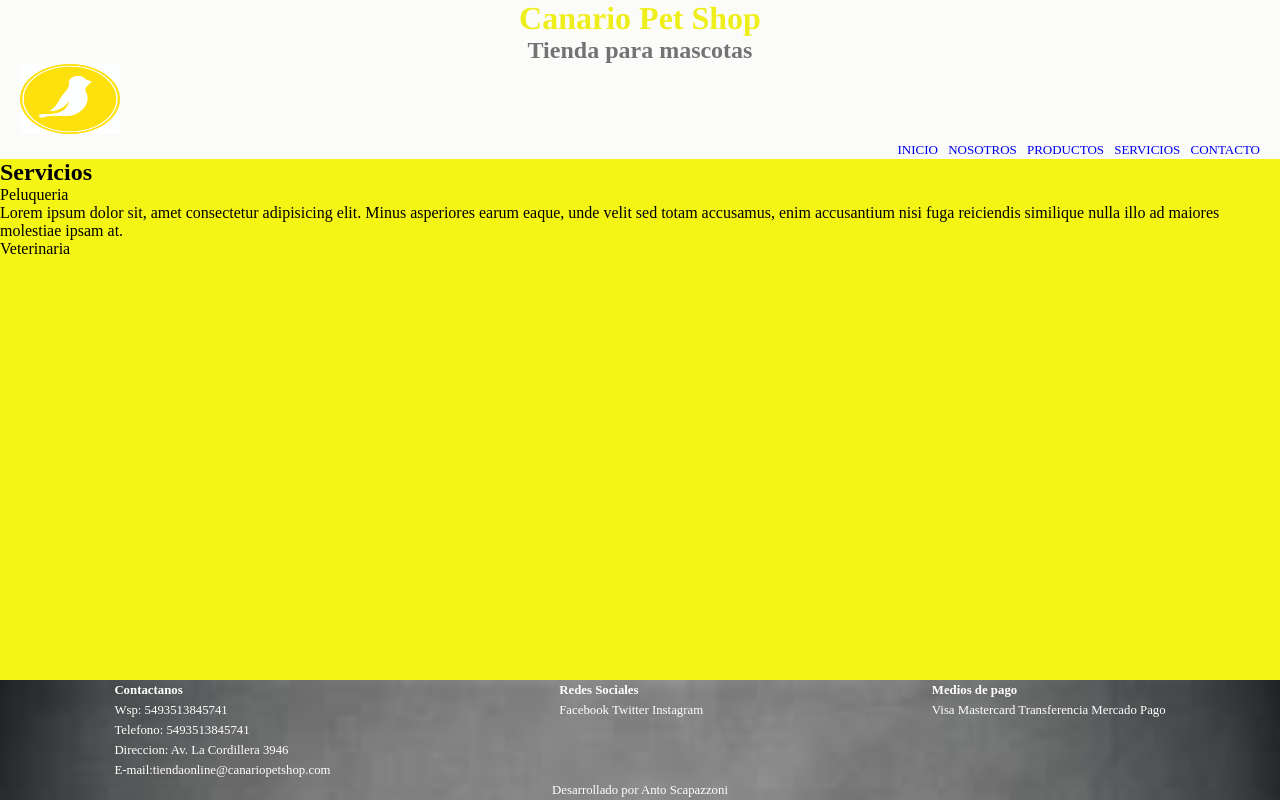
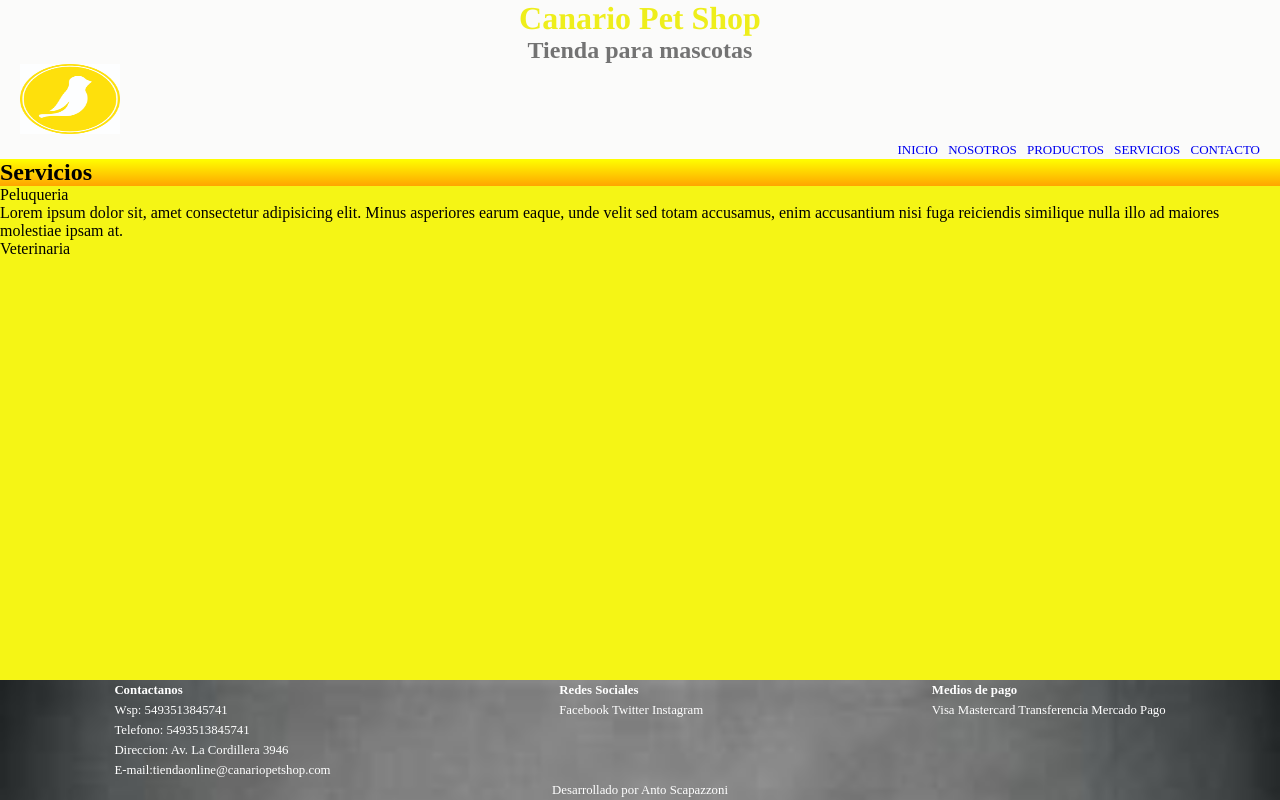
Before and after one commit to antoscapazzoni/canariopetshop, a plain HTML site: page views/servicios.html in a window 1280 px wide. Drawn offline with Linux system fonts and the light colour scheme.

Commit message:
volvi a agregar gradiente en servicios

```diff
--- a/views/servicios.html
+++ b/views/servicios.html
@@ -33,7 +33,7 @@
     <main>
         <!-- Inicio de servicios -->
         <div>
-            <h2>Servicios</h2>
+            <h2 class="gradiente">Servicios</h2>
         </div>
         <ul>
             <li>Peluqueria</li>
```
